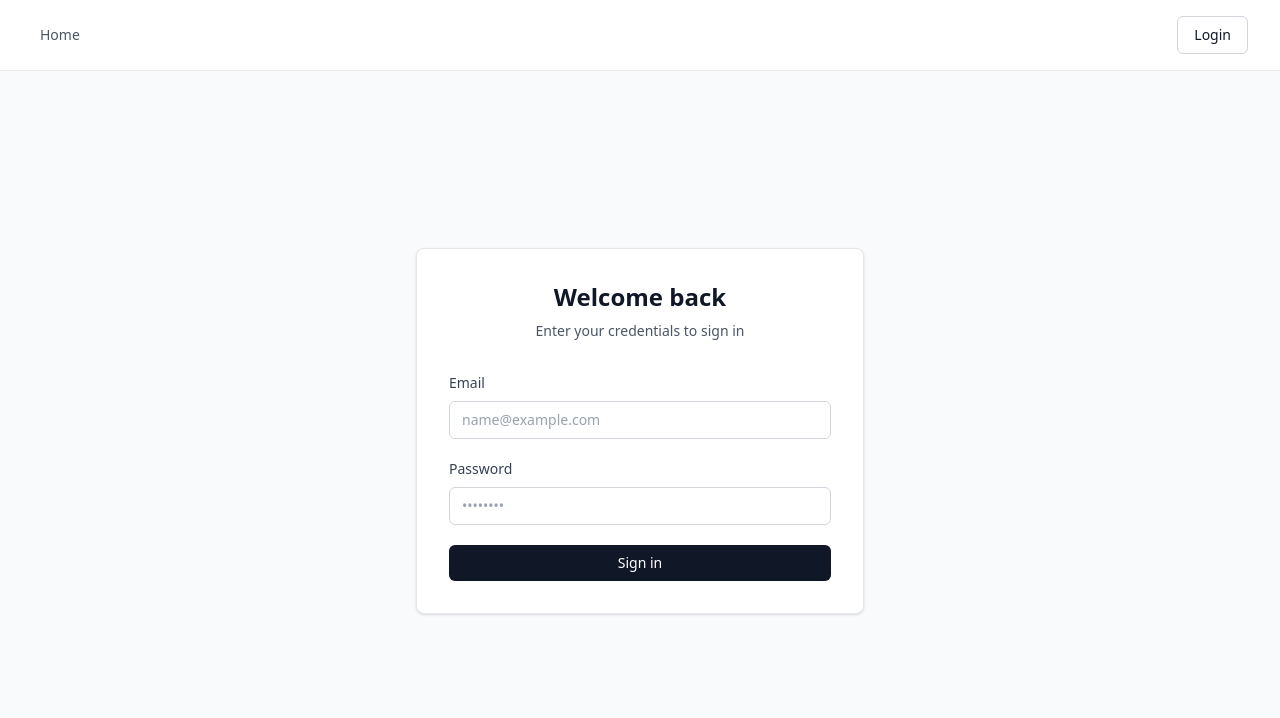
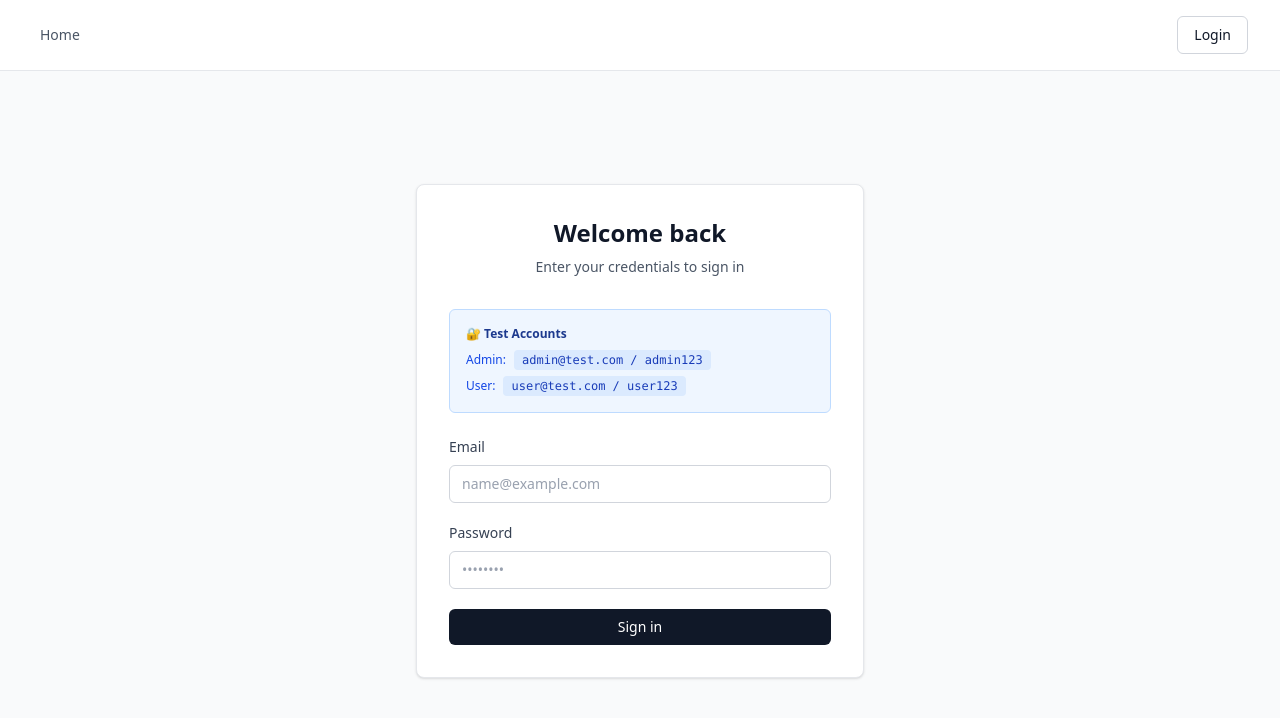
Before and after one commit to serg9/vue-auth-jwt, a Vue app: page /login in a window 1280 px wide. Shown: the top 718 px of the page. Built offline with nearby package versions, Linux system fonts and the light colour scheme.

Commit message:
Enhance AdminView and LoginView with improved layout and demo credentials section

```diff
--- a/src/views/AdminView.vue
+++ b/src/views/AdminView.vue
@@ -1,8 +1,113 @@
 <template>
-  <div>
-    <h1>Admin</h1>
+  <div class="content-wrapper">
+    <div class="header-section">
+      <h1 class="page-title">Admin Panel</h1>
+      <p class="page-subtitle">
+        Administrative dashboard - restricted to admin users only
+      </p>
+    </div>
+
+    <div class="card">
+      <div class="card-header">
+        <h2 class="card-title">Admin Information</h2>
+        <p class="card-description">Your administrative privileges and account details</p>
+      </div>
+
+      <div class="card-content">
+        <div class="info-row">
+          <span class="info-label">Email</span>
+          <span class="info-value">{{ auth.user?.email || "N/A" }}</span>
+        </div>
+
+        <div class="info-row">
+          <span class="info-label">Role</span>
+          <span class="admin-badge">{{ auth.user?.role || "user" }}</span>
+        </div>
+
+        <div class="info-row">
+          <span class="info-label">Permissions</span>
+          <span class="info-value">Full Access</span>
+        </div>
+      </div>
+    </div>
   </div>
 </template>
 
 <script setup>
+import { useAuthStore } from "../store/auth";
+
+const auth = useAuthStore();
 </script>
+
+<style scoped>
+@import "tailwindcss" reference;
+
+.content-wrapper {
+  @apply max-w-4xl mx-auto space-y-6;
+}
+
+.header-section {
+  @apply mb-8;
+}
+
+.page-title {
+  @apply text-3xl font-semibold text-gray-900 mb-2;
+}
+
+.page-subtitle {
+  @apply text-sm text-gray-600;
+}
+
+.card {
+  @apply bg-white rounded-lg shadow-sm border border-gray-200 overflow-hidden;
+}
+
+.card-header {
+  @apply px-6 py-5 border-b border-gray-200;
+}
+
+.card-title {
+  @apply text-lg font-semibold text-gray-900 mb-1;
+}
+
+.card-description {
+  @apply text-sm text-gray-600;
+}
+
+.card-content {
+  @apply px-6 py-5 space-y-4;
+}
+
+.info-row {
+  @apply flex justify-between items-center py-3 border-b border-gray-100 last:border-0;
+}
+
+.info-label {
+  @apply text-sm font-medium text-gray-700;
+}
+
+.info-value {
+  @apply text-sm text-gray-900;
+}
+
+.admin-badge {
+  @apply inline-flex items-center px-2.5 py-0.5 rounded-md text-xs font-medium
+         bg-purple-100 text-purple-800 capitalize;
+}
+
+.stats-grid {
+  @apply grid grid-cols-2 md:grid-cols-4 gap-4;
+}
+
+.stat-item {
+  @apply text-center p-4 bg-gray-50 rounded-lg;
+}
+
+.stat-value {
+  @apply text-2xl font-bold text-gray-900 mb-1;
+}
+
+.stat-label {
+  @apply text-xs text-gray-600 uppercase tracking-wide;
+}
+</style>
--- a/src/views/LoginView.vue
+++ b/src/views/LoginView.vue
@@ -7,6 +7,20 @@
         <div class="mb-8 text-center">
           <h1 class="text-2xl font-semibold text-gray-900 mb-2">Welcome back</h1>
           <p class="text-sm text-gray-600">Enter your credentials to sign in</p>
+        </div>
+
+        <div class="demo-credentials">
+          <div class="demo-title">🔐 Test Accounts</div>
+          <div class="demo-accounts">
+            <div class="demo-account">
+              <span class="demo-label">Admin:</span>
+              <code class="demo-code">admin@test.com / admin123</code>
+            </div>
+            <div class="demo-account">
+              <span class="demo-label">User:</span>
+              <code class="demo-code">user@test.com / user123</code>
+            </div>
+          </div>
         </div>
 
         <form @submit.prevent="onSubmit" class="space-y-5">
@@ -108,4 +122,28 @@ async function onSubmit() {
 .alert {
   @apply px-4 py-3 bg-red-50 border border-red-200 text-red-800 text-sm rounded-md;
 }
+
+.demo-credentials {
+  @apply mb-6 p-4 bg-blue-50 border border-blue-200 rounded-md;
+}
+
+.demo-title {
+  @apply text-xs font-semibold text-blue-900 mb-2;
+}
+
+.demo-accounts {
+  @apply space-y-1.5;
+}
+
+.demo-account {
+  @apply flex items-center gap-2 text-xs;
+}
+
+.demo-label {
+  @apply font-medium text-blue-700;
+}
+
+.demo-code {
+  @apply px-2 py-0.5 bg-blue-100 text-blue-800 rounded font-mono;
+}
 </style>
```
